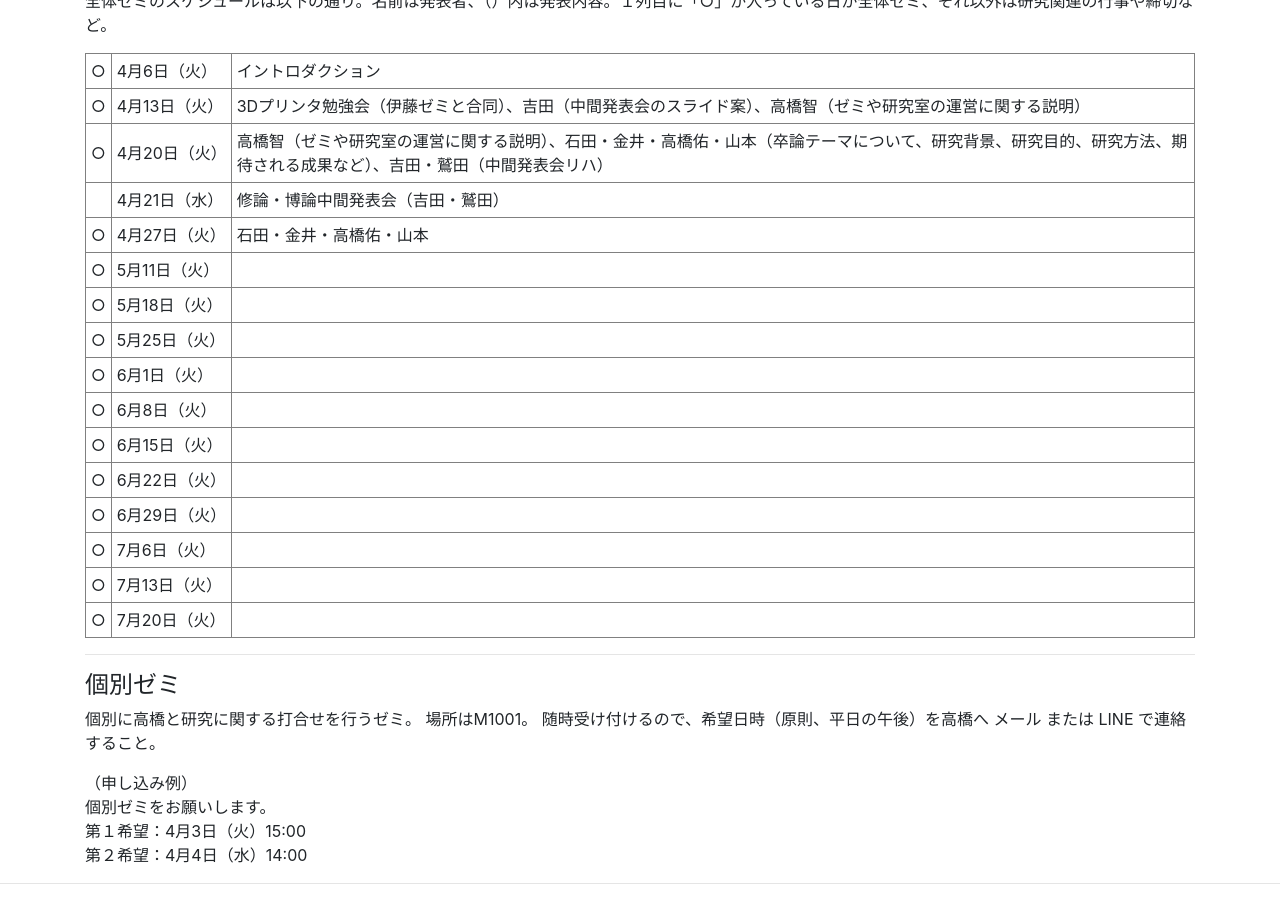
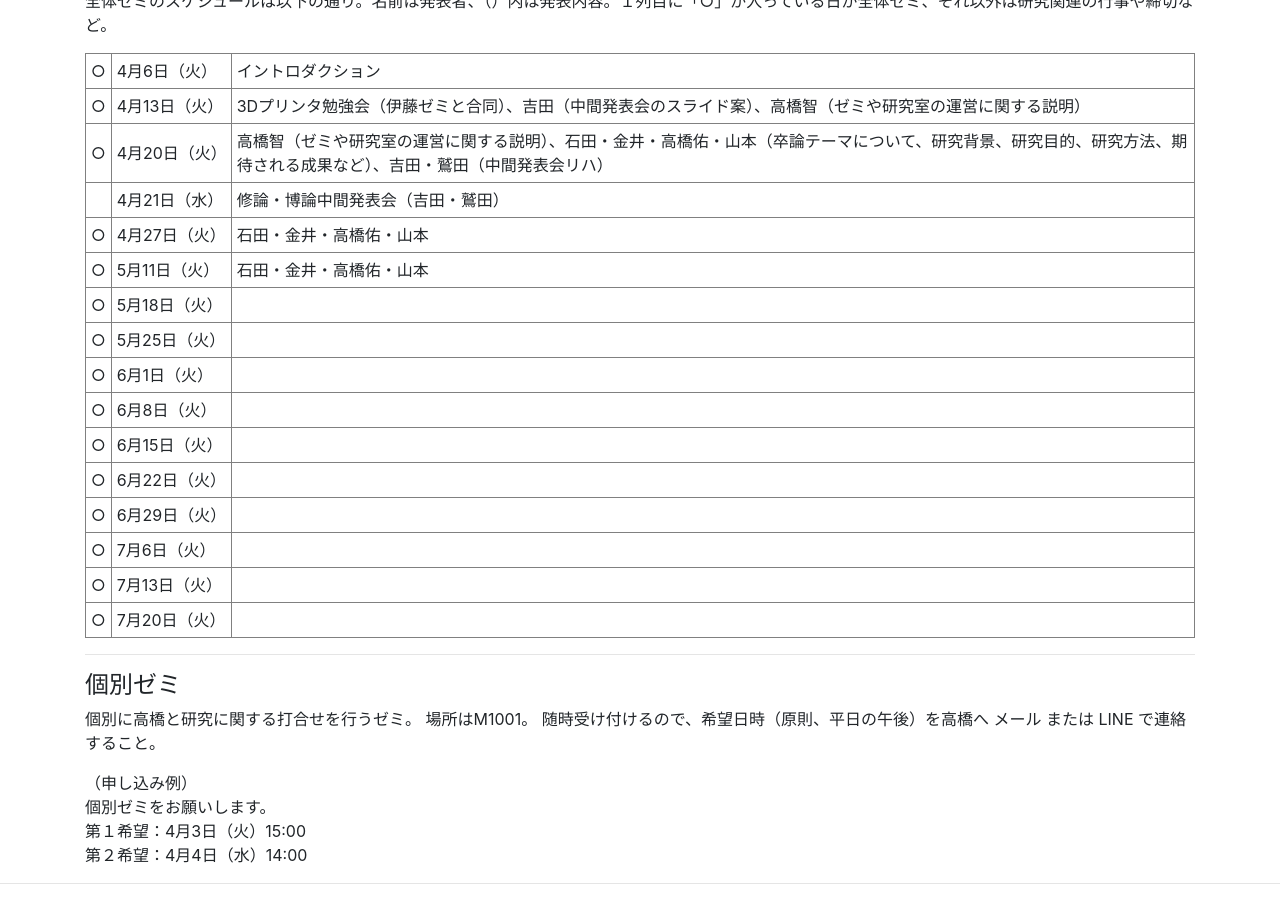
Before and after one commit to tkhslab/tkhslab.github.io, a Jekyll site: the page built from forstudents.md, in a window 1280 px wide and 900 px high, scrolled down 2169 px. Built offline with Jekyll 4.4.1, drawn with Linux system fonts in a browser that asks for light colours; nearby versions of some CDN libraries.

Commit message:
revise gs on 5/11

```diff
--- a/forstudents.md
+++ b/forstudents.md
@@ -118,7 +118,7 @@ title: For students
 <td>○</td><td>4月27日（火）</td><td>石田・金井・高橋佑・山本</td>
 </tr>
 <tr>
-<td>○</td><td>5月11日（火）</td><td></td>
+<td>○</td><td>5月11日（火）</td><td>石田・金井・高橋佑・山本</td>
 </tr>
 <tr>
 <td>○</td><td>5月18日（火）</td><td></td>
```
